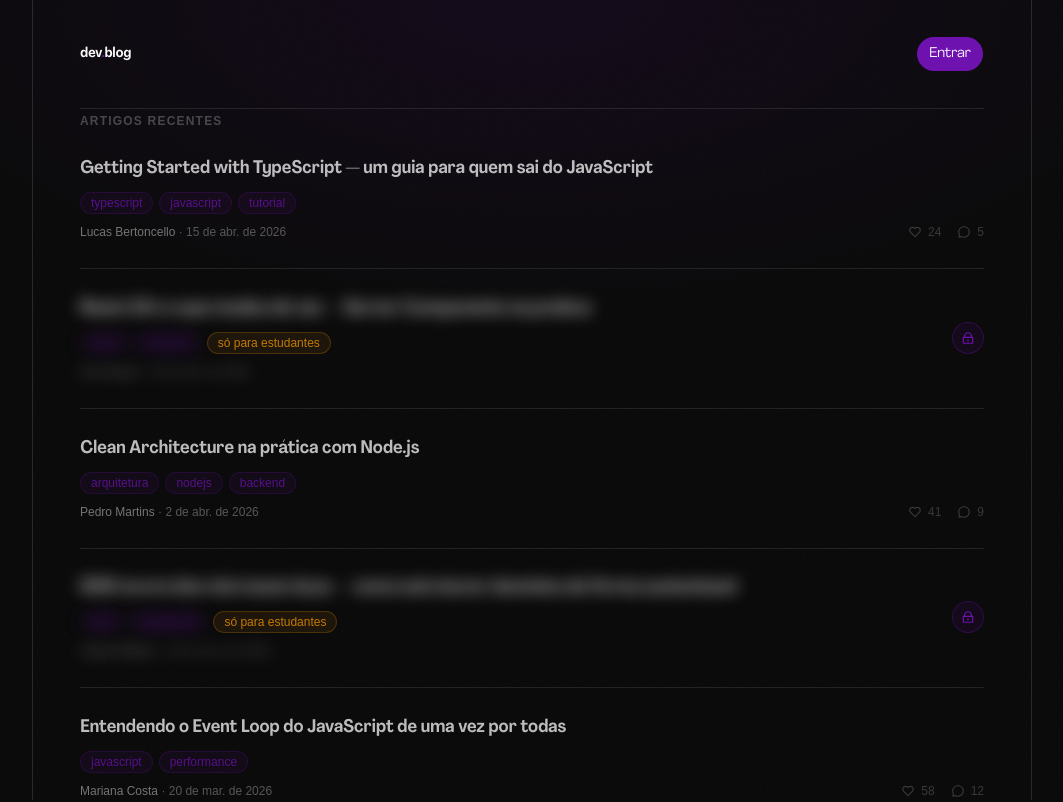
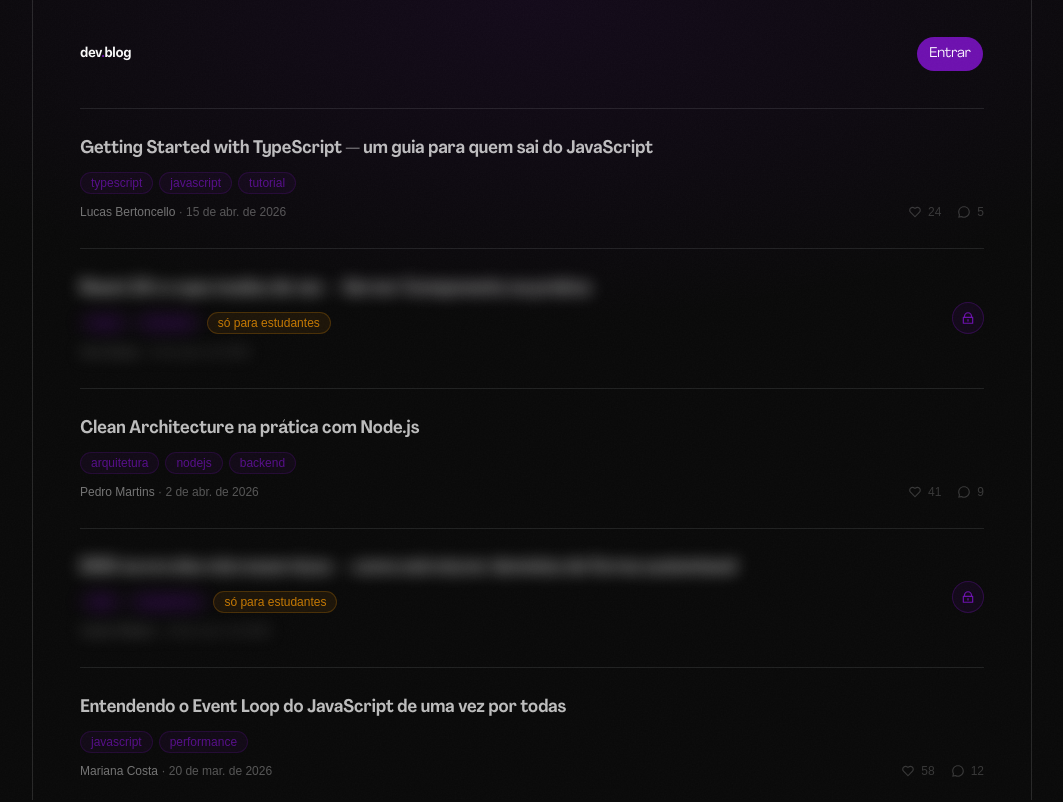
Before and after one commit to lucaspbertoncello/blog, a React (Vite) app in the folder blog-frontend/: page / in a window 1280 px wide. Shown: the top 802 px of the page, without its empty margins (108-1171 px from the left). Built offline with nearby package versions, Linux system fonts and the light colour scheme; no server answers.

Commit message:
style(view): remove feed title

```diff
--- a/blog-frontend/src/features/feed/FeedView.tsx
+++ b/blog-frontend/src/features/feed/FeedView.tsx
@@ -56,12 +56,6 @@ export function FeedView(props: FeedViewProps) {
               )}
             </div>
           </header>
-        </AnimateIn>
-
-        <AnimateIn delay={150}>
-          <p className="pt-1 font-inter text-xs font-semibold tracking-widest text-muted-foreground/40 uppercase">
-            Artigos recentes
-          </p>
         </AnimateIn>
 
         <div>
```
Also changed, not shown: 1 other file (tests, documents, lock files or other folders).
